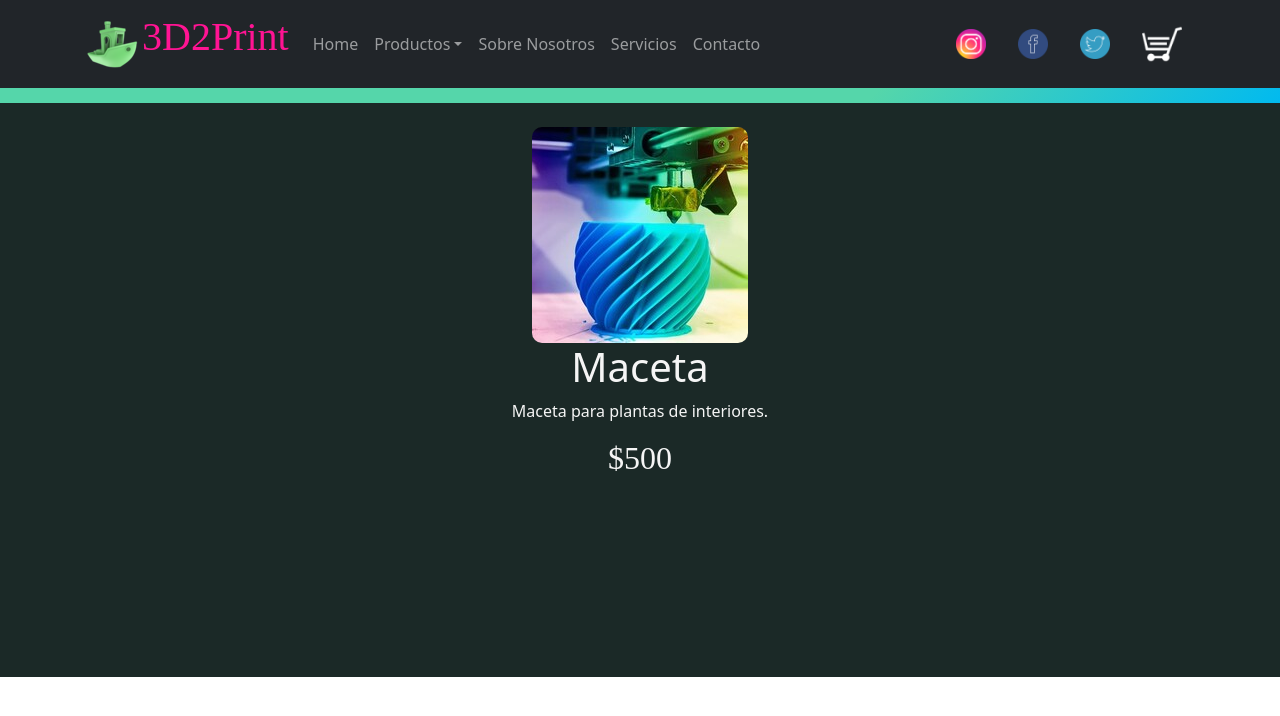
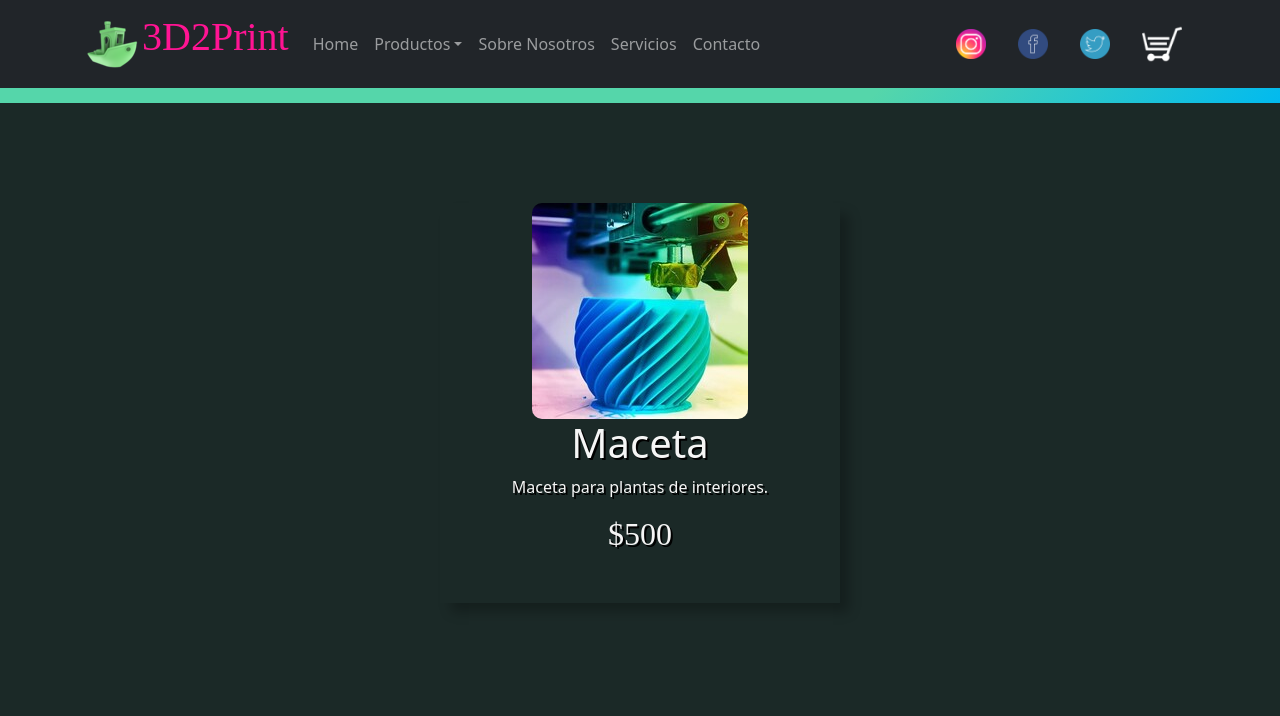
Before and after one commit to Santi-Ronchi/3d2printREACT, a React (Create React App) app: page /product/1 in a window 1280 px wide. Shown: the top 716 px of the page. Built offline with nearby package versions, Linux system fonts and the light colour scheme; a web font is replaced by a local one.

Commit message:
primera pre entrega

```diff
--- a/src/Components/Item.js
+++ b/src/Components/Item.js
@@ -11,7 +11,6 @@ const Item = ({id, nombre, precio, imagen, stock, descripcion}) => {
     }
 
     return (
-
             <div className="galeria">
                 <div className="itemsTotal">
                     <div className="item" id={id}>
--- a/src/Components/ItemDetail.js
+++ b/src/Components/ItemDetail.js
@@ -2,10 +2,10 @@ import React from 'react'
 
 const ItemDetail = ({nombre, precio, imagen, id, stock, descripcion}) => {
     return (
+        <div className="detail-outside flex-box">
             <div className="detail-row">
-          <br></br>
-          <img src={imagen} alt={`${id}-${nombre}`} className="flex-col bordesRedondeados" />
-          <section className="flex-col">
+              <img src={imagen} alt={`${id}-${nombre}`} className=" bordesRedondeados" />
+              <section className="">
                 <h1>{nombre}</h1>
                 <p>{descripcion}</p>
                 <h2>${precio}</h2>
@@ -17,6 +17,7 @@ const ItemDetail = ({nombre, precio, imagen, id, stock, descripcion}) => {
               <br></br>
               <br></br>
             </div>
+        </div>
 
     )
 }
--- a/src/Components/ItemList.js
+++ b/src/Components/ItemList.js
@@ -3,7 +3,7 @@ import Item from './Item'
 
 const ItemList = ({items}) => {
     return (
-        <ul>
+        <ul className="flex-box">
             {items.map(p => <Item key={p.id} id={p.id} nombre={p.nombre} precio={p.precio} imagen={p.imagen} stock={p.stock} descripcion={p.descripcion}/>)}
         </ul>
     )
--- a/src/Components/ItemListContainer.js
+++ b/src/Components/ItemListContainer.js
@@ -18,7 +18,7 @@ export const ItemListContainer = ({ greeting }) => {
     const getItems = new Promise((resolve) => {
       setTimeout(() => {
         const myData = catId
-          ? productos.filter((item) => item.category === catId)
+          ? productos.filter((item) => item.categoria === catId)
           : productos;
 
         resolve(myData);
--- a/src/Components/NavBar.js
+++ b/src/Components/NavBar.js
@@ -22,9 +22,9 @@ const NavBar = () => {
                 <Nav.Link href="/">Home</Nav.Link>
                 <NavDropdown title="Productos" id="navbarScrollingDropdown">
                   <NavDropdown.Item href="/">Todo</NavDropdown.Item>
-                  <NavDropdown.Item href="#action22">Casa</NavDropdown.Item>
-                  <NavDropdown.Item href="#action23">Gaming</NavDropdown.Item>
-                  <NavDropdown.Item href="#action24">Otros</NavDropdown.Item>
+                  <NavDropdown.Item href="/category/C">Casa</NavDropdown.Item>
+                  <NavDropdown.Item href="/category/G">Gaming</NavDropdown.Item>
+                  <NavDropdown.Item href="/category/O">Otros</NavDropdown.Item>
                 </NavDropdown>
                 <Nav.Link href="#action6">Sobre Nosotros</Nav.Link>
                 <Nav.Link href="#action7">Servicios</Nav.Link>
--- a/src/data/stockData.js
+++ b/src/data/stockData.js
@@ -5,7 +5,8 @@ export const productos = [
             imagen: '/media/maceta3d43.jpg',
             id: '1',
             stock: '10',
-            descripcion: 'Maceta para plantas de interiores.'
+            descripcion: 'Maceta para plantas de interiores.',
+            categoria: 'C'
         },
         {
             nombre: 'Pokemon',
@@ -13,7 +14,8 @@ export const productos = [
             imagen: '/media/poke.jpg',
             id: '2',
             stock: '10',
-            descripcion: 'Pokemon aleatorio de las primeras tres generaciones.'
+            descripcion: 'Pokemon aleatorio de las primeras tres generaciones.',
+            categoria: 'O'
         },
         {
             nombre: 'JoyConHolder',
@@ -21,7 +23,8 @@ export const productos = [
             imagen: '/media/JoyConHolderFront.jpg',
             id: '3',
             stock: '10',
-            descripcion: 'Control para encastrar los JoyCons de una forma ergonomica.'
+            descripcion: 'Control para encastrar los JoyCons de una forma ergonomica.',
+            categoria: 'G'
         },
         {
             nombre: 'Lapicero',
@@ -29,7 +32,8 @@ export const productos = [
             imagen: '/media/LapiceroLleno.jpg',
             id: '4',
             stock: '10',
-            descripcion: 'Lapicero estilo low poly para escritorios.'
+            descripcion: 'Lapicero estilo low poly para escritorios.',
+            categoria: 'C'
         },
         {
             nombre: 'Escurre dentifrico',
@@ -37,7 +41,8 @@ export const productos = [
             imagen: '/media/escurreDentifrico.jpg',
             id: '5',
             stock: '10',
-            descripcion: 'Gadget para poder sacar las ultimas gotas de dentifrico.'
+            descripcion: 'Gadget para poder sacar las ultimas gotas de dentifrico.',
+            categoria: 'C'
         },
         {
             nombre: 'Porta control remoto',
@@ -45,7 +50,8 @@ export const productos = [
             imagen: '/media/PortaControles.jpg',
             id: '6',
             stock: '10',
-            descripcion: 'Organizador para poner los controles remotos de la casa.'
+            descripcion: 'Organizador para poner los controles remotos de la casa.',
+            categoria: 'C'
         },
         {
             nombre: 'Auto antiguo',
@@ -53,7 +59,8 @@ export const productos = [
             imagen: '/media/autoJuguete.jpg',
             id: '7',
             stock: '10',
-            descripcion: 'Auto de juguete modelado a partir de un Lotus.'
+            descripcion: 'Auto de juguete modelado a partir de un Lotus.',
+            categoria: 'O'
         },
         {
             nombre: 'Anti anteojos nublados',
@@ -61,7 +68,8 @@ export const productos = [
             imagen: '/media/antiNiebla.jpg',
             id: '8',
             stock: '10',
-            descripcion: 'Instrumeto para evitar que los anteojos se empañen cuando se usan barbijos.'
+            descripcion: 'Instrumeto para evitar que los anteojos se empañen cuando se usan barbijos.',
+            categoria: 'O'
         },
         {
             nombre: 'Caja .22',
@@ -69,5 +77,6 @@ export const productos = [
             imagen: '/media/balas22CaseFull.jpg',
             id: '9',
             stock: '10',
-            descripcion: 'Caja para almacenar balas calibre .22 con marcas para sacar de a 10 municiones.'
+            descripcion: 'Caja para almacenar balas calibre .22 con marcas para sacar de a 10 municiones.',
+            categoria: 'O'
         }];
--- a/src/estructura.scss
+++ b/src/estructura.scss
@@ -328,6 +328,26 @@ section {
 	display: block;
 }
 
+.flex-box {
+	display: flex;
+	flex-flow: row wrap;
+	justify-content: center;
+}
+
+.detail-row {
+	margin-top: 100px;
+	width: 400px;
+	height: 400px;
+	text-shadow: 2px 2px #000;
+    box-shadow: 10px 10px 11px -1px rgba(0,0,0,0.25);
+	-webkit-box-shadow: 10px 10px 11px -1px rgba(0,0,0,0.25);
+    -moz-box-shadow: 10px 10px 11px -1px rgba(0,0,0,0.25);
+}
+
+.detail-outside {
+	margin-bottom: 500px;
+}
+
 @keyframes iniciaPagina {
 	0% {
 	}
```
Also changed, not shown: 1 other file (tests, documents, lock files or other folders). Lines whose indentation alone changed are shown as unchanged.
